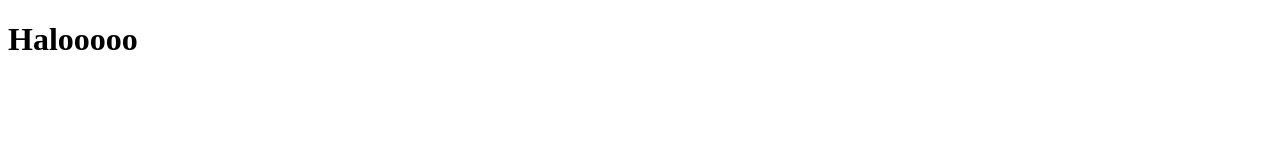
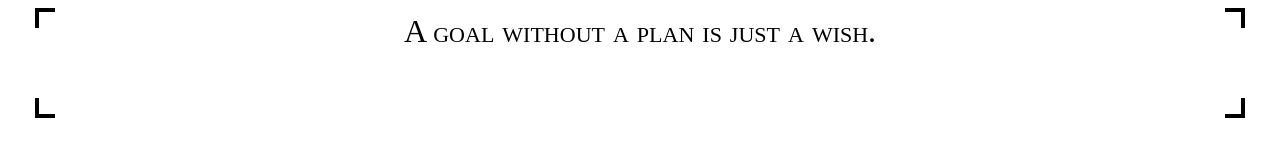
Before and after one commit to Shabrina02/Shabrina02.github.io, a plain HTML site: page index.html in a window 1280 px wide. Drawn offline with Linux system fonts and the light colour scheme.

Commit message:
Update index.html

```diff
--- a/index.html
+++ b/index.html
@@ -1,12 +1,78 @@
 <!DOCTYPE html>
-<html>
+<html lang="en">
 <head>
-<title>Page Title</title>
+    <meta charset="UTF-8">
+    <meta name="viewport" content="width=device-width, initial-scale=1.0">
+    <title>Quote</title>
+
+    <style>
+
+        .widget {
+            padding: 5px 5px ;
+            color: #000000;
+            text-align: center;
+                max-width: 95%;
+            margin: auto;
+            font-variant-caps: petite-caps;
+            font-size: 2em;
+
+        }
+
+        div {
+             width: 95%;
+             min-height: 100px;
+
+            background:
+                linear-gradient(to right, black 4px, transparent 4px) 0 0,
+                linear-gradient(to right, black 4px, transparent 4px) 0 100%,
+                linear-gradient(to left, black 4px, transparent 4px) 100% 0,
+                linear-gradient(to left, black 4px, transparent 4px) 100% 100%,
+                linear-gradient(to bottom, black 4px, transparent 4px) 0 0,
+                linear-gradient(to bottom, black 4px, transparent 4px) 100% 0,
+                linear-gradient(to top, black 4px, transparent 4px) 0 100%,
+                linear-gradient(to top, black 4px, transparent 4px) 100% 100%;
+
+            background-repeat: no-repeat;
+            background-size: 20px 20px;
+}
+
+
+    </style>
 </head>
 <body>
 
-<h1>Halooooo</h1>
+    <div class="widget" id="widget"></div>
 
+
+<script>
+
+quotes=[
+"A goal without a plan is just a wish.",
+"Learning, like success, is anything but a linear process",
+"If you want to be interesting, you have to be interested.",
+"change your 24 hours and you'll change your life",
+"Be who you are and say what you feel",
+];
+
+const INTERVAL = 50000;
+
+function dispalyQuote(){
+
+    document.getElementById('widget').innerHTML =quotes[0];
+    quotes.forEach((quote, i) => {
+        setTimeout(() => {
+            document.getElementById('widget').innerHTML =quote;
+        }, i * INTERVAL);
+    });
+    }
+
+    function dispalyWidget() {
+        dispalyQuote();
+        setTimeout(dispalyWidget, quotes.length*INTERVAL);
+    }
+    dispalyWidget()
+
+</script>
 
 </body>
 </html>
```
